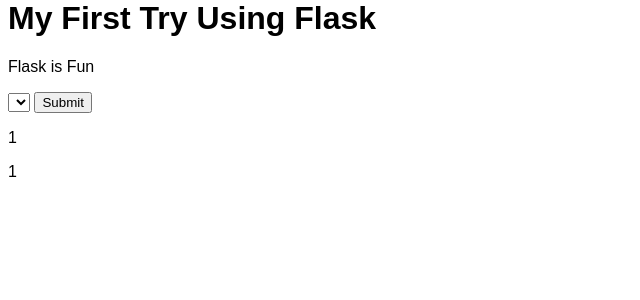
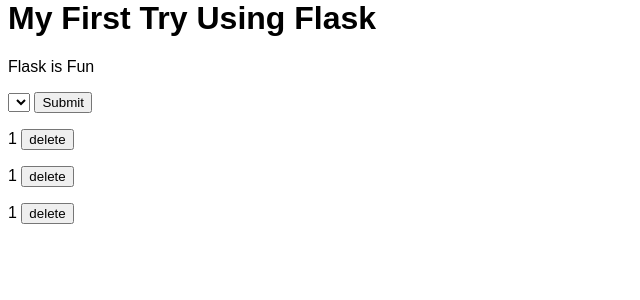
Before and after one commit to edoBaldini/IoTGreenCalc, a Flask app: page / in a window 1280 px wide. Shown: the part 100-400 px from the top of the page, without its empty margins (0-640 px from the left). Run offline with Flask 2, Linux system fonts and the light colour scheme; the visitor is signed in with stand-in values (Sample User, id 1); lists and menus that the app fills with data are empty; parts of the project's set-up code (start-up, migrations or seed data) failed here and were passed over.

Commit message:
delete components

```diff
--- a/battery.py
+++ b/battery.py
@@ -31,7 +31,6 @@
         self.weight = 0
         self.disposal = 0
 
-
     def compute_e_manufactoring(self):
         self.e_manufactoring = self.weight *\
             self.MANUFACTURING_ENERGY[self.technology]
--- a/templates/index.html
+++ b/templates/index.html
@@ -24,13 +24,21 @@
     </select>
     <input type="submit" value="Submit">
     </form>
-
+    <form id="form2" action="/" method="POST" enctype="multipart/form-data">
       <p> {% if session['battery'] %}
         {{session['battery']}}
+        <input type="submit" name="battery" value="delete">
       {% endif %} </p>
       <p> {% if session['solar_panel'] %}
         {{session['solar_panel']}}
+        <input type="submit" name="solar_panel" value="delete">
       {% endif %} </p>
+      <p> {% if session['device'] %}
+        {{session['device']}}
+        <input type="submit" name="device" value="delete">
+      {% endif %} </p>
+     </form>
     {% endblock %}
+
   </body>
 </html>
--- a/views/home.py
+++ b/views/home.py
@@ -19,4 +19,11 @@
         if request.form.get('component', None) == 'solar_panel':
             session['solar_panel'] = Solar_Panel().__dict__
             return redirect(url_for("solar_panel.create_solar_panel"))
+        if request.form.get('battery', None) == 'delete':
+            session['battery'] = None
+        if request.form.get('solar_panel', None) == 'delete':
+            session['solar_panel'] = None
+        if request.form.get('device', None) == 'delete':
+            session['device'] = None
+
     return render_template("index.html", session=session)
```
Also changed, not shown: templates/device.html (+9 -0 lines).
